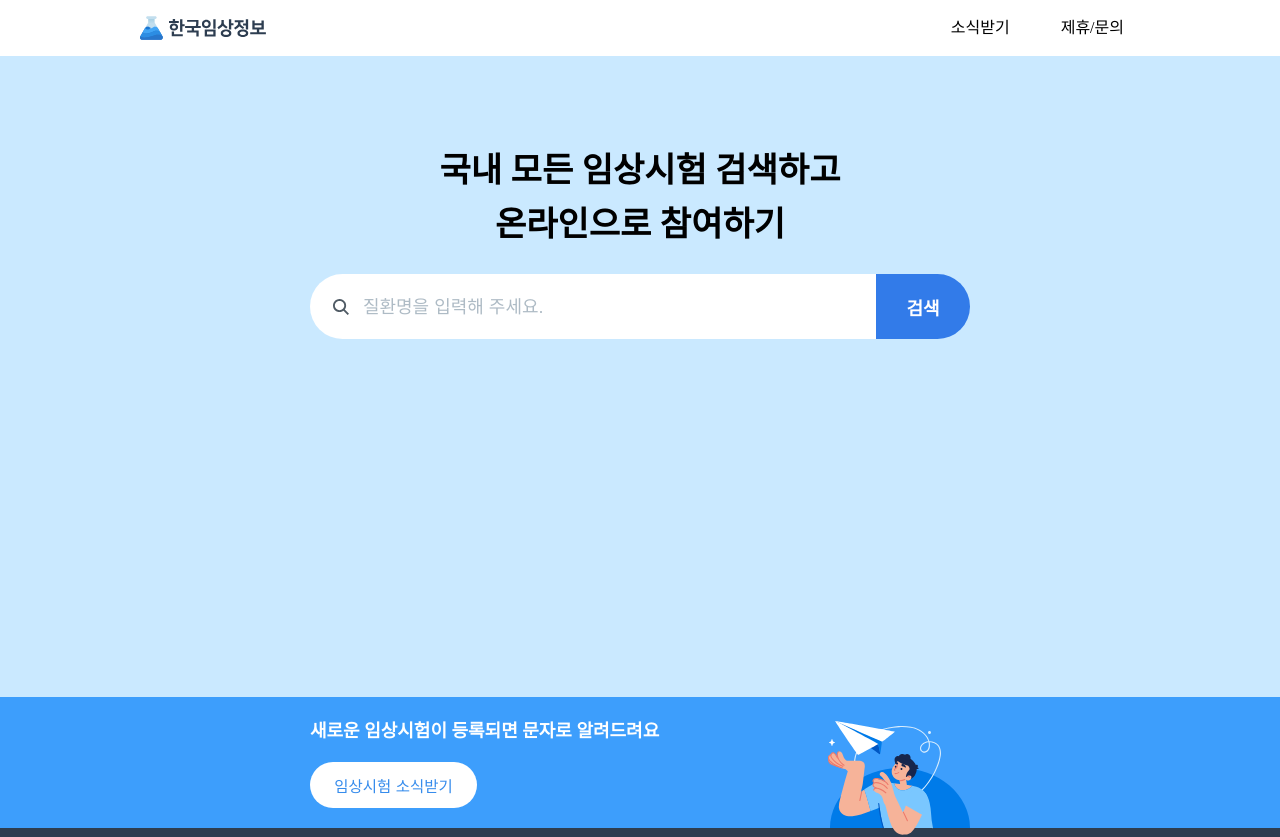
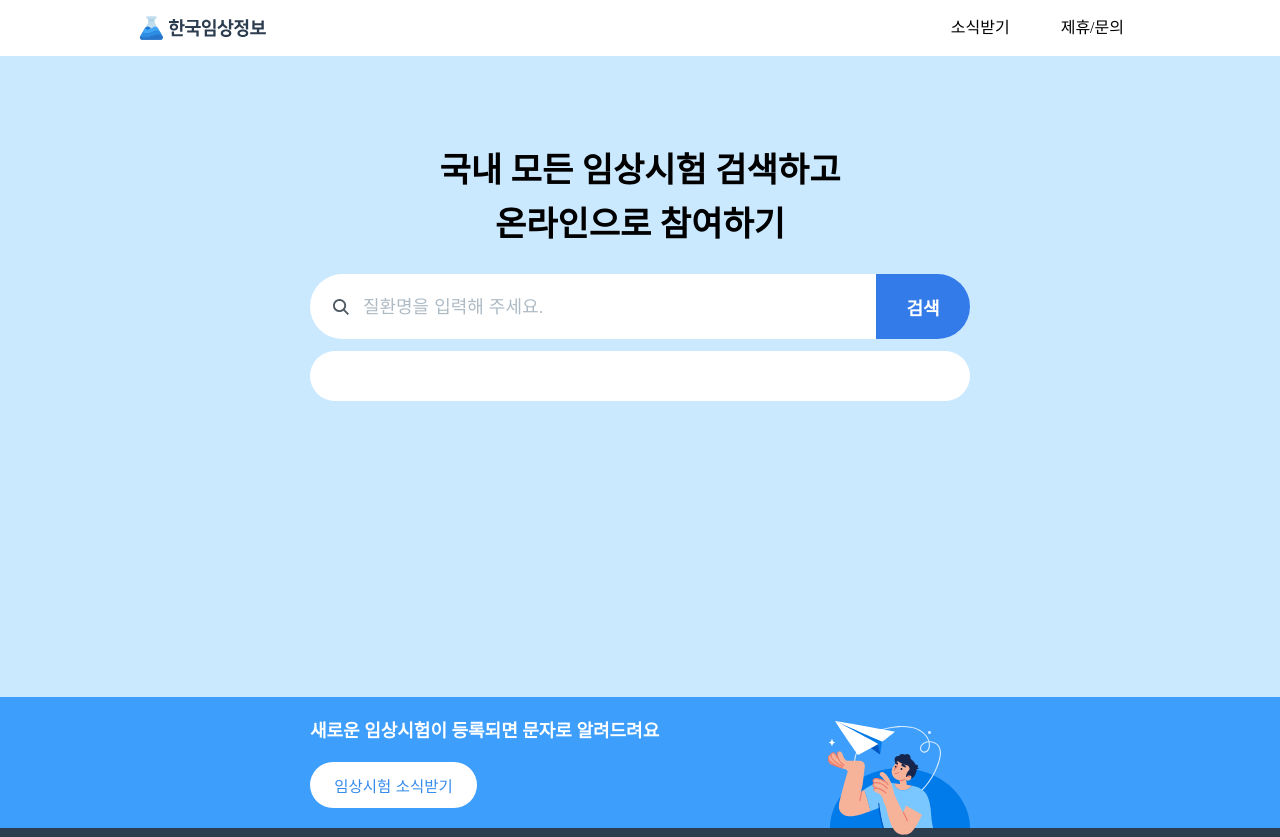
Before and after one commit to yong313/wanted-codestates-project-10, a React (Create React App) app: page / in a window 1280 px wide. Shown: the top 837 px of the page. Built offline with nearby package versions, Linux system fonts and the light colour scheme.

Commit message:
[Feat] #2  AutoComplete 컴포넌트 및 기능 구현 - 컴포넌트 기능구현 중

```diff
--- a/package.json
+++ b/package.json
@@ -6,8 +6,10 @@
     "@testing-library/jest-dom": "^5.16.2",
     "@testing-library/react": "^12.1.4",
     "@testing-library/user-event": "^13.5.0",
+    "axios": "^0.26.1",
     "react": "^17.0.2",
     "react-dom": "^17.0.2",
+    "react-redux": "^7.2.6",
     "react-scripts": "5.0.0",
     "styled-components": "^5.3.3",
     "styled-reset": "^4.3.4",
--- /dev/null
+++ b/src/components/AutoComplete.jsx
@@ -0,0 +1,23 @@
+import React from "react";
+import styled from "styled-components";
+
+const AutoComplete = () => {
+  return (
+    <>
+      <AutoCompleteBox></AutoCompleteBox>
+    </>
+  );
+};
+
+const AutoCompleteBox = styled.div`
+  width: 660px;
+  height: auto;
+  min-height: 50px;
+  border-radius: 30px;
+  background-color: #fff;
+  position: absolute;
+  top: 46%;
+  z-index: 9;
+`;
+
+export default AutoComplete;
--- a/src/components/GetNews.jsx
+++ b/src/components/GetNews.jsx
@@ -36,6 +36,7 @@ const Container = styled.div`
   justify-content: center;
   align-items: center;
   position: relative;
+  z-index: 2;
 `;
 
 const LeftBox = styled.div`
--- a/src/components/SearchContents.jsx
+++ b/src/components/SearchContents.jsx
@@ -1,5 +1,6 @@
 import React from "react";
 import styled from "styled-components";
+import AutoComplete from "./AutoComplete";
 
 import Input from "./Input";
 
@@ -14,6 +15,7 @@ const Search = () => {
             온라인으로 참여하기
           </h1>
           <Input />
+          <AutoComplete />
         </Container>
       </SearchBox>
     </>
@@ -39,6 +41,7 @@ const Container = styled.div`
   flex-direction: column;
   justify-content: center;
   align-items: center;
+  position: relative;
 
   h1 {
     font-size: 34px;
--- /dev/null
+++ b/src/redux/index.js
@@ -0,0 +1,6 @@
+import { combineReducers } from "redux";
+import search from "./search";
+
+const rootReducer = combineReducers({ search });
+
+export default rootReducer;
```
Also changed, not shown: src/redux/search.js (added, +19 -0 lines), 1 other file (tests, documents, lock files or other folders).
